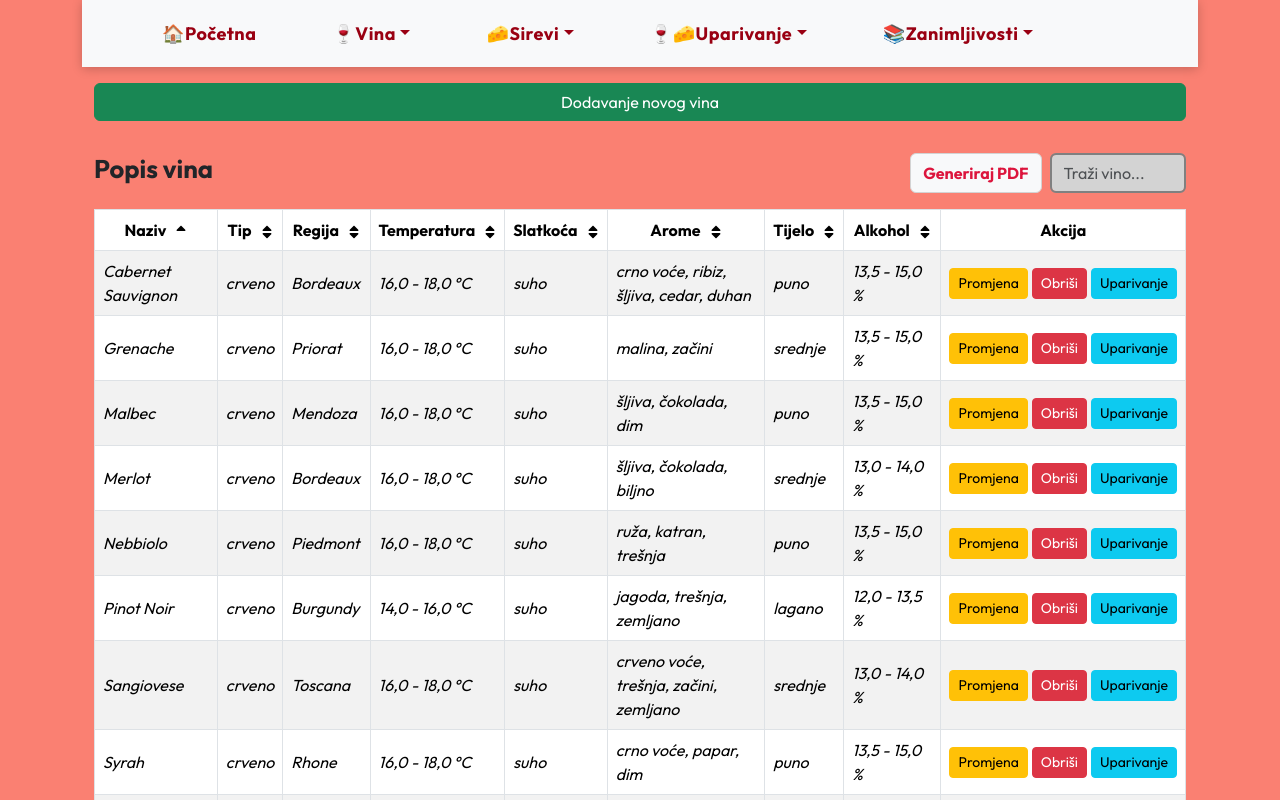
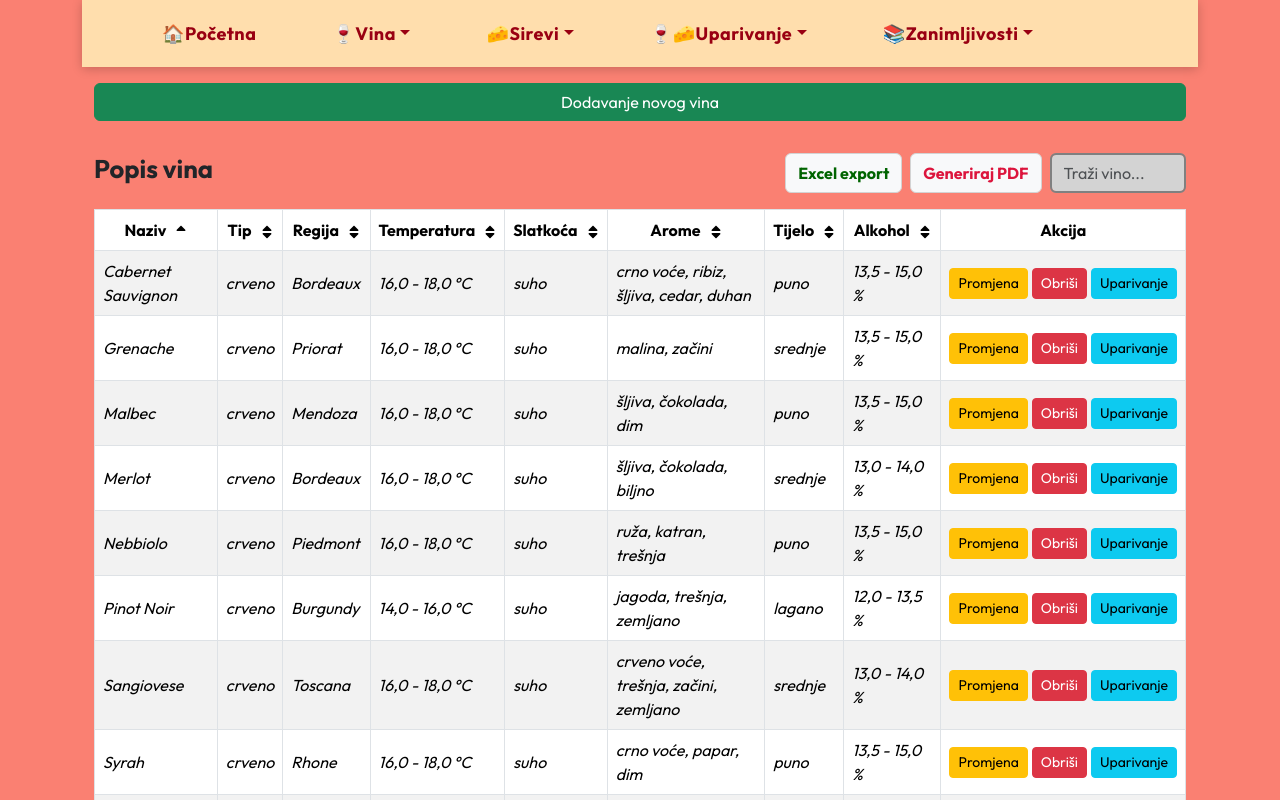
Before and after one commit to Tankred031/WineAndCheesePairingApp, a React (Vite) app: page /vina in a window 1280 px wide. Shown: the top 800 px of the page. Built offline with nearby package versions, Linux system fonts and the light colour scheme.

Commit message:
Excel export generator
zahtjeva: npm install xlsx

```diff
--- a/package.json
+++ b/package.json
@@ -21,7 +21,8 @@
     "react-dom": "^19.2.4",
     "react-icons": "^5.6.0",
     "react-number-format": "^5.4.4",
-    "react-router-dom": "^7.13.1"
+    "react-router-dom": "^7.13.1",
+    "xlsx": "^0.18.5"
   },
   "devDependencies": {
     "@eslint/js": "^9.39.4",
--- a/src/App.css
+++ b/src/App.css
@@ -18,6 +18,11 @@
 body {
   background-color: salmon;
 }
+
+.silver-navbar {
+  background-color: navajowhite !important;
+}
+
 
 .home-logo {
   height: 140px;
--- /dev/null
+++ b/src/components/ExcelGenerator.jsx
@@ -0,0 +1,22 @@
+import * as XLSX from "xlsx";
+
+/**
+ * Generički Excel export
+ * @param {Array} data - podaci (array objekata)
+ * @param {string} filename - ime filea
+ * @param {string} sheetName - ime sheet-a
+ */
+export function generirajExcel(data, filename = "export", sheetName = "Sheet1") {
+
+    if (!data || data.length === 0) {
+        alert("Nema podataka za export");
+        return;
+    }
+
+    const ws = XLSX.utils.json_to_sheet(data);
+    const wb = XLSX.utils.book_new();
+
+    XLSX.utils.book_append_sheet(wb, ws, sheetName);
+
+    XLSX.writeFile(wb, `${filename}.xlsx`);
+}
--- a/src/components/Izbornik.jsx
+++ b/src/components/Izbornik.jsx
@@ -8,7 +8,7 @@ export default function Izbornik() {
   const navigate = useNavigate()
 
   return (
-    <Navbar expand="lg" className="bg-body-tertiary">
+    <Navbar className="silver-navbar" expand="lg">
       <Container>
 
         <Navbar.Toggle aria-controls="basic-navbar-nav" />
--- a/src/pages/sirevi/SireviPregled.jsx
+++ b/src/pages/sirevi/SireviPregled.jsx
@@ -6,6 +6,7 @@ import SireviPregledGrid from "./SireviPregledGrid"
 import SireviPregledTablica from "./SireviPregledTablica"
 import { generirajSireviPDF } from "../../components/SireviPDFGenerator"
 import { Button, Pagination } from "react-bootstrap"
+import { generirajExcel } from "../../components/ExcelGenerator";
 
 export default function SireviPregled() {
 
@@ -113,6 +114,26 @@ export default function SireviPregled() {
 
                     <Button
                         variant="light"
+                        style={{ color: 'darkgreen', fontWeight: 'bold', border: '1px solid lightgrey' }}
+                        onClick={() =>
+                            generirajExcel(
+                                filtriraniSirevi.map(s => ({
+                                    Naziv: s.naziv,
+                                    Vrsta: getVrstaNaziv(s.vrsta_id),
+                                    Tip: getTipNaziv(s.tip_id),
+                                    Regija: s.regija,
+                                    Okus: s.okus
+                                })),
+                                "sirevi",
+                                "Sirevi"
+                            )
+                        }
+                    >
+                        Excel export
+                    </Button>
+
+                    <Button
+                        variant="light"
                         style={{ color: 'crimson', fontWeight: 'bold', border: '1px solid lightgrey' }}
                         onClick={() => generirajSireviPDF(filtriraniSirevi, {
                             getVrstaNaziv,
@@ -138,10 +159,11 @@ export default function SireviPregled() {
                     />
 
                 </div>
-            </div>
+            </div >
 
             {/* GRID / TABLICA */}
-            {['xs', 'sm', 'md'].includes(sirina) ? (
+            {
+                ['xs', 'sm', 'md'].includes(sirina) ? (
                     <SireviPregledGrid
                         sirevi={paginatedSirevi}
                         navigate={navigate}
@@ -153,7 +175,8 @@ export default function SireviPregled() {
                         navigate={navigate}
                         obrisi={obrisi}
                     />
-            )}
+                )
+            }
 
             <p className="mt-2">
                 {sirevi.length === 0
@@ -162,7 +185,8 @@ export default function SireviPregled() {
             </p>
 
             {/* PAGINATION */}
-            {totalPages > 1 && (
+            {
+                totalPages > 1 && (
                     <div className="d-flex justify-content-center mt-3">
 
                         <Pagination>
@@ -219,7 +243,8 @@ export default function SireviPregled() {
                         </Pagination>
 
                     </div>
-            )}
+                )
+            }
         </>
     )
 }
--- a/src/pages/vina/VinaPregled.jsx
+++ b/src/pages/vina/VinaPregled.jsx
@@ -7,6 +7,7 @@ import useBreakpoint from "../../hooks/useBreakpoint"
 import VinaPregledGrid from "./VinaPregledGrid"
 import VinaPregledTablica from "./VinaPregledTablica"
 import { generirajVinaPDF } from "../../components/VinaPDFGenerator"
+import { generirajExcel } from "../../components/ExcelGenerator";
 
 export default function VinaPregled() {
 
@@ -115,6 +116,25 @@ export default function VinaPregled() {
                 <h4 className="section-title">Popis vina</h4>
 
                 <div className="d-flex gap-2 w-50 justify-content-end">
+
+                    <Button
+                        variant="light"
+                        style={{ color: 'darkgreen', fontWeight: 'bold', border: '1px solid lightgrey' }}
+                        onClick={() =>
+                            generirajExcel(
+                                filtriranaVina.map(v => ({
+                                    Naziv: v.naziv,
+                                    Regija: v.regija,
+                                    Arome: v.arome,
+                                    Tijelo: v.tijelo
+                                })),
+                                "vina",
+                                "Vina"
+                            )
+                        }
+                    >
+                        Excel export
+                    </Button>
 
                     <Button
                         variant="light"
```
Also changed, not shown: crtice.txt, 1 other file (tests, documents, lock files or other folders). Lines whose indentation alone changed are shown as unchanged.
